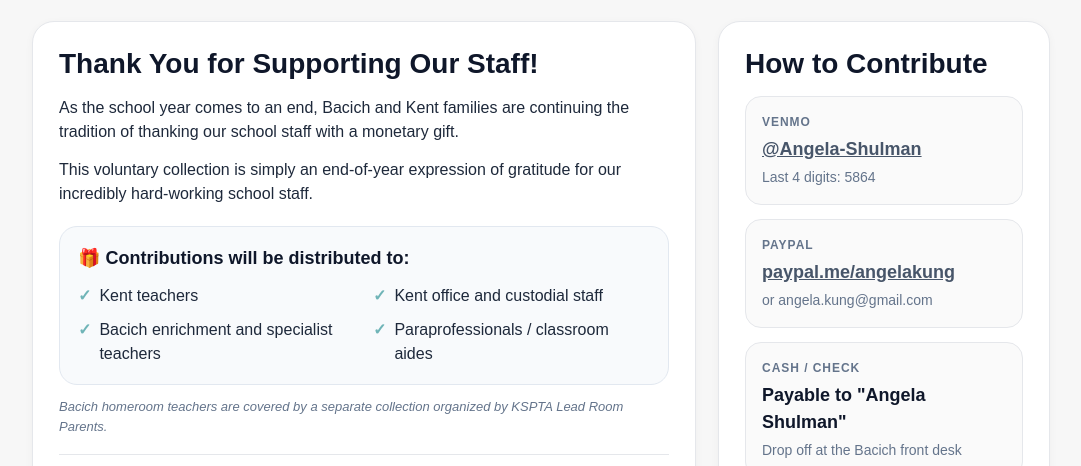
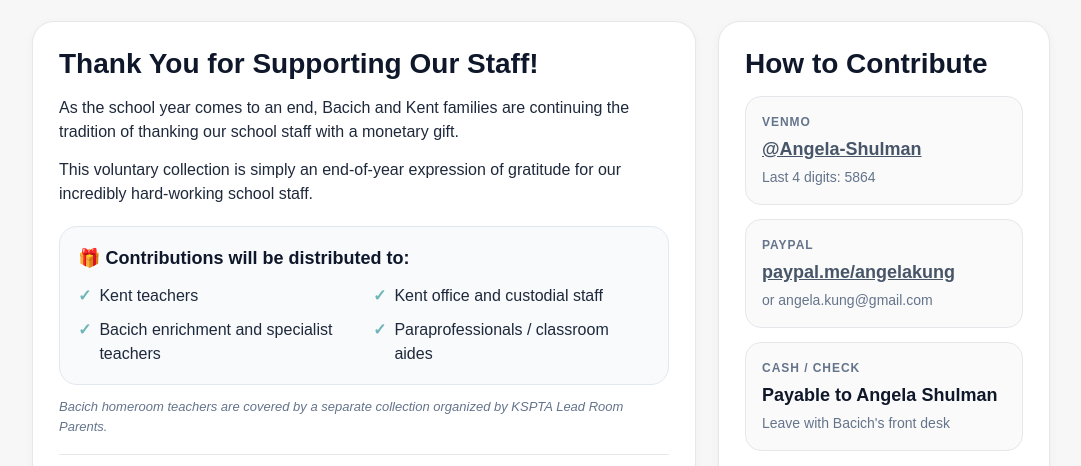
Before and after one commit to ksd-staff-gift/ksd-staff-gift.github.io, a plain HTML site: page index.html in a window 1280 px wide. Shown: the part 445-911 px from the top of the page, without its empty margins (99-1180 px from the left). Drawn offline with Linux system fonts and the light colour scheme.

Commit message:
Update index.html

```diff
--- a/index.html
+++ b/index.html
@@ -489,8 +489,8 @@
 
                 <div class="payment-option">
                     <p class="payment-label">Cash / Check</p>
-                    <p class="payment-main">Payable to "Angela Shulman"</p>
-                    <p class="payment-sub">Drop off at the Bacich front desk</p>
+                    <p class="payment-main">Payable to Angela Shulman</p>
+                    <p class="payment-sub">Leave with Bacich's front desk</p>
                 </div>
 
                 <div class="gift-note">
```
